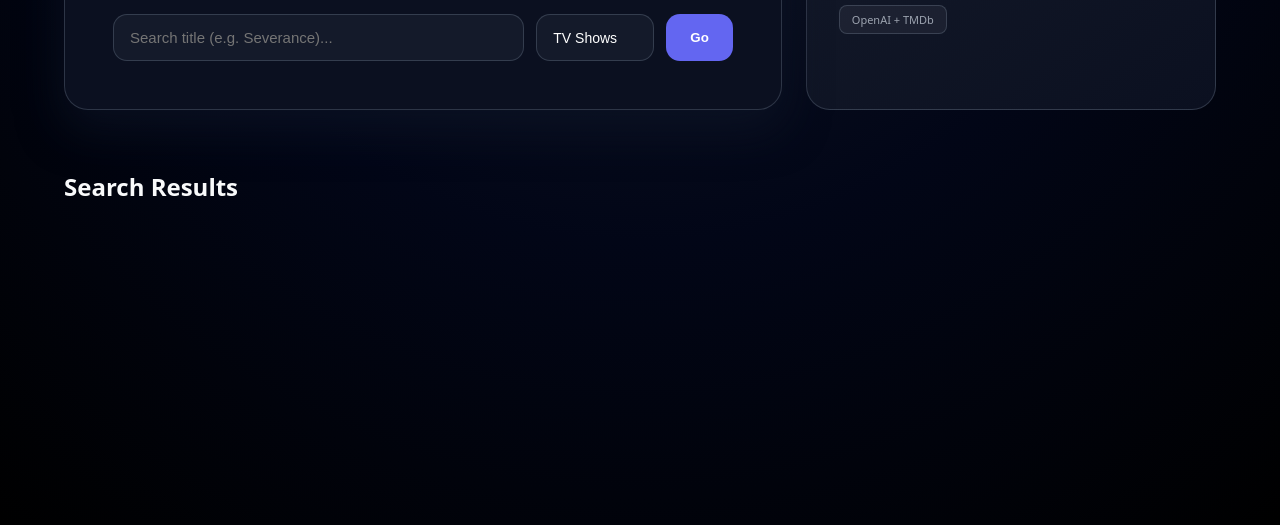
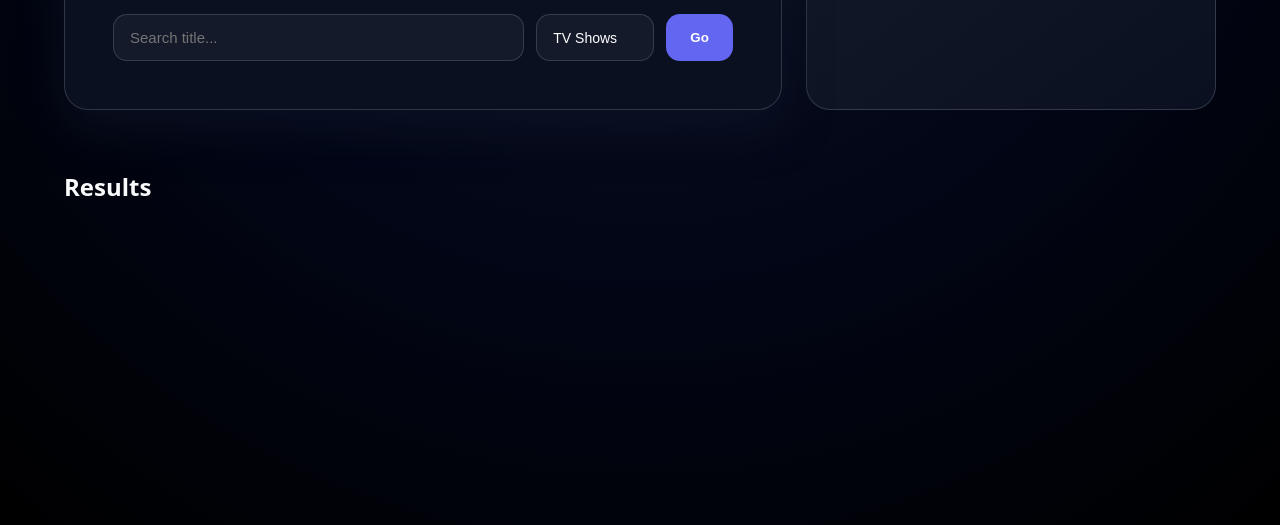
Before and after one commit to CallumJRobertson/KUFrontEnd, a plain HTML site: page index.html in a window 1280 px wide. Shown: the part 271-796 px from the top of the page. Drawn offline with nearby package versions, Linux system fonts and the light colour scheme.

Commit message:
Update index.html

```diff
--- a/index.html
+++ b/index.html
@@ -3,7 +3,7 @@
 <head>
     <meta charset="UTF-8">
     <title>KeepUp – Track TV Shows & Movies</title>
-    <meta name="viewport" content="width=device-width, initial-scale=1.0">
+    <meta name="viewport" content="width=device-width, initial-scale=1.0, maximum-scale=1.0, user-scalable=no">
     <link rel="stylesheet" href="style.css">
 </head>
 <body class="dark-mode">
@@ -27,7 +27,7 @@
                     <input type="checkbox" id="darkModeToggle" checked>
                     <span class="slider round"></span>
                 </label>
-                <label id="darkModeToggleLabel" class="toggle-label-text">Dark mode</label>
+                <label class="toggle-label-text">Dark mode</label>
             </div>
         </header>
 
@@ -36,9 +36,10 @@
                 <div class="hero-main-card">
                     <h1 class="hero-title">Find your next obsession</h1>
                     <p class="hero-subtitle">Search across TV shows and movies to get instant AI-powered status updates.</p>
+
                     <div class="search-box-row">
                         <div class="input-wrapper">
-                            <input type="text" id="searchInput" class="search-input" placeholder="Search title (e.g. Severance)...">
+                            <input type="text" id="searchInput" class="search-input" placeholder="Search title...">
                         </div>
                         <div class="select-wrapper">
                             <select id="searchType" class="search-select">
@@ -49,20 +50,20 @@
                         <button id="searchBtn" class="search-button">Go</button>
                     </div>
                 </div>
+
                 <aside class="hero-side-card">
                     <h2 class="hero-side-title">Syncs with iOS</h2>
                     <p class="hero-side-sub">Use this dashboard to check statuses powered by OpenAI. Your tracked list stays on your iPad/iPhone.</p>
                     <div class="hero-chip-row">
                         <div class="chip">Tracks TV & Movies</div>
                         <div class="chip">AI Summaries</div>
-                        <div class="chip">OpenAI + TMDb</div>
                     </div>
                 </aside>
             </section>
 
             <section>
                 <div class="section-title-row">
-                    <h2>Search Results</h2>
+                    <h2>Results</h2>
                     <span id="resultsMeta" style="color:var(--text-muted); font-size:13px;"></span>
                 </div>
                 <div id="results" class="results-grid"></div>
```
